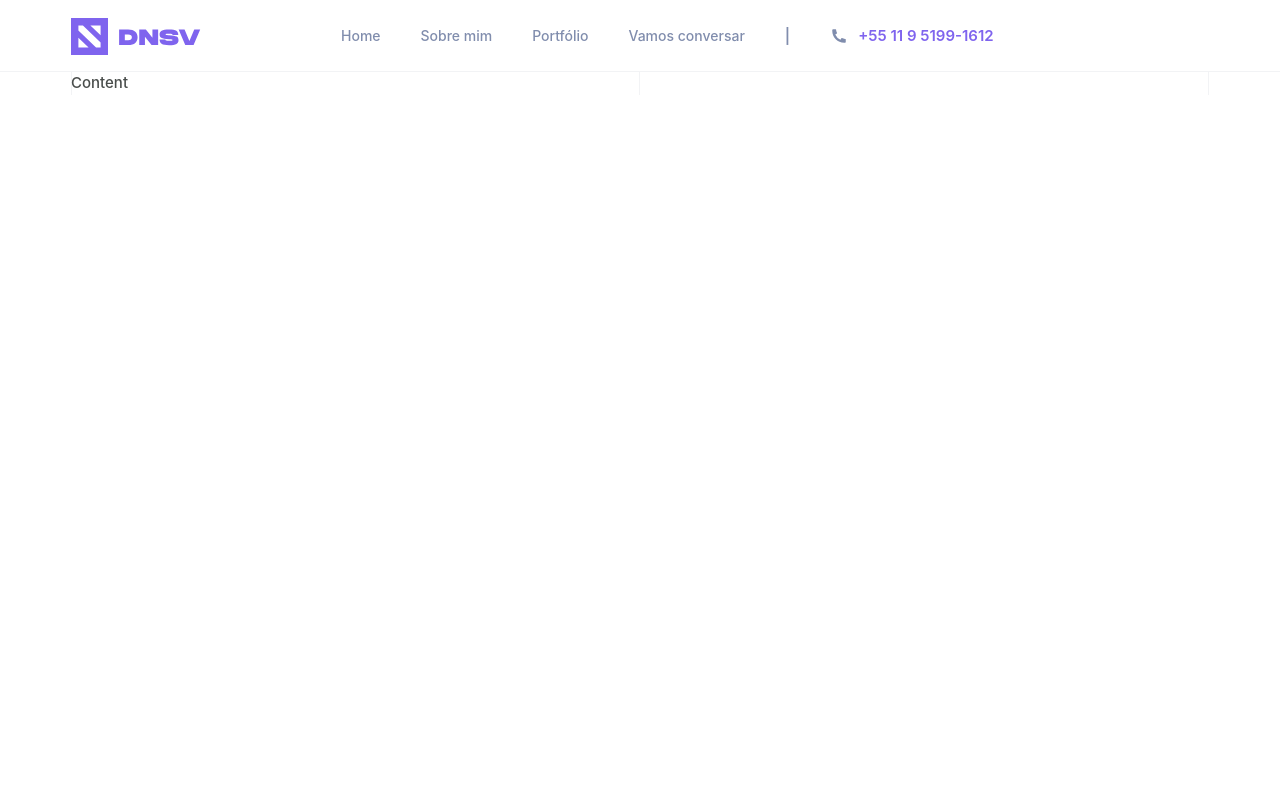
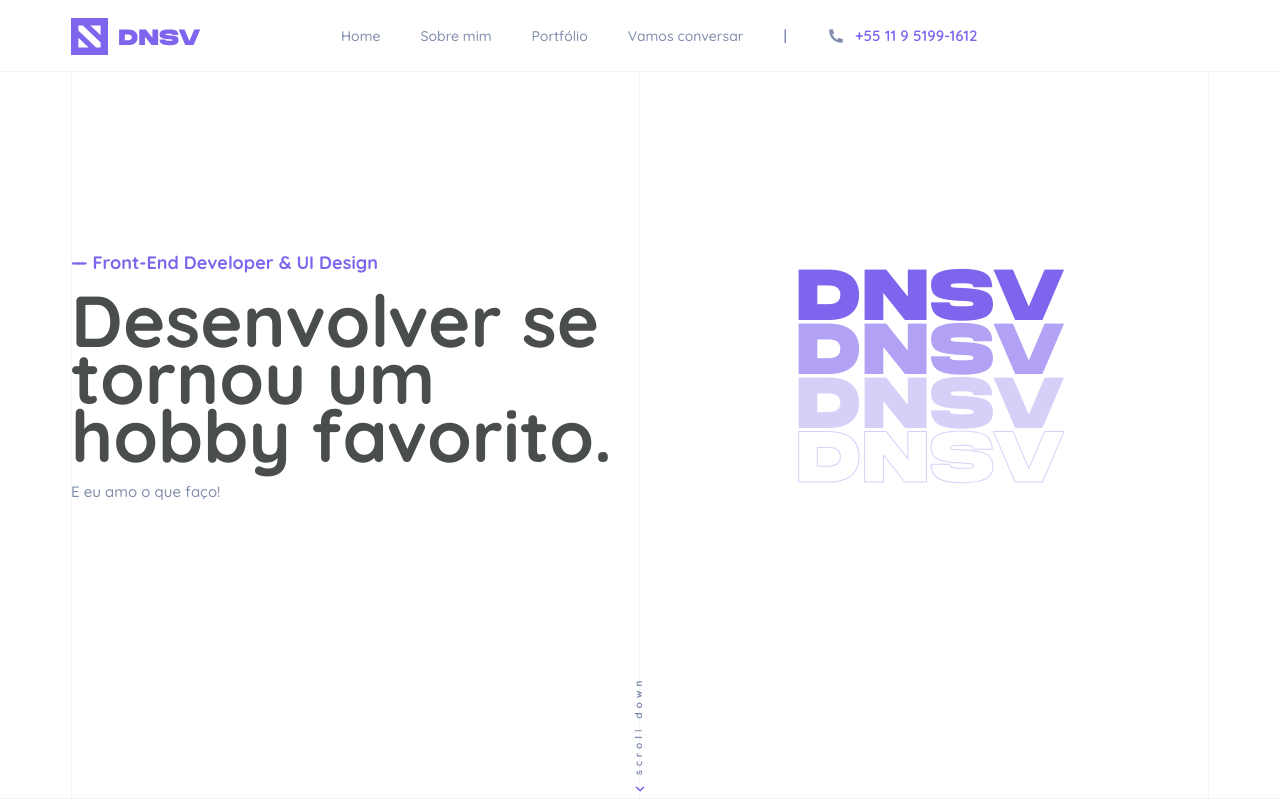
Before and after one commit to dfsilva-dxp/dfsilva-portfolio, a Next.js app: page / in a window 1280 px wide. Built offline with nearby package versions, Linux system fonts and the light colour scheme.

Commit message:
feat: criando a estrutura do banner

```diff
--- /dev/null
+++ b/public/fonts/my-font.css
@@ -0,0 +1,8 @@
+/* CUSTOM FONT */
+
+@font-face {
+  font-family: "DNSV Bold";
+  src: url("./dnsv-regular.otf");
+  font-weight: 900;
+  font-style: normal;
+}
--- /dev/null
+++ b/src/components/Banner/index.tsx
@@ -0,0 +1,42 @@
+import Image from "next/image";
+import { RiArrowDropRightLine } from "react-icons/ri";
+
+import * as S from "./styles";
+
+function Banner() {
+  return (
+    <S.Banner className="border-top-bottom">
+      <div className="div container">
+        <div className="grid" />
+        <S.Display>
+          <S.Text className="align-items-center">
+            <S.LeftContent>
+              <h1>Front-End Developer & UI Design</h1>
+              <h2>Desenvolver se tornou um hobby favorito.</h2>
+              <p>E eu amo o que faço!</p>
+            </S.LeftContent>
+            <S.RightContent>
+              <span>DNSV</span>
+              <span>DNSV</span>
+              <span>DNSV</span>
+              <span>DNSV</span>
+            </S.RightContent>
+          </S.Text>
+
+          <S.Picture className="align-items-center">
+            <Image
+              src="/images/scroll-down.svg"
+              alt="Scroll Down"
+              title="Scroll Down"
+              width={18}
+              height={118}
+              objectFit="cover"
+            />
+          </S.Picture>
+        </S.Display>
+      </div>
+    </S.Banner>
+  );
+}
+
+export default Banner;
--- /dev/null
+++ b/src/components/Banner/styles.ts
@@ -0,0 +1,97 @@
+import styled from "styled-components";
+
+export const Banner = styled.section`
+  margin-top: -1px;
+  height: calc(100vh - 4.5rem);
+
+  & > .container {
+    height: 100%;
+  }
+`;
+
+export const Display = styled.div`
+  height: 100%;
+  display: flex;
+  flex-direction: column;
+`;
+
+export const Text = styled.div`
+  flex: 1;
+  grid-template-rows: repeat(2, 1fr);
+  gap: var(--px-20);
+
+  .text-left {
+  }
+
+  @media (min-width: 991px) {
+    grid-template-columns: repeat(2, 1fr);
+    grid-template-rows: auto;
+  }
+`;
+
+export const LeftContent = styled.div`
+  width: 100%;
+  height: 100%;
+  display: flex;
+  justify-content: center;
+  flex-direction: column;
+  gap: var(--px-16);
+
+  h1 {
+    font-size: var(--ft-18);
+    color: var(--purple-500);
+
+    &::before {
+      content: "---- ";
+      letter-spacing: -4px;
+      margin-right: var(--px-8);
+    }
+  }
+
+  h2 {
+    font-size: var(--ft-40);
+    line-height: 1;
+
+    @media (min-width: 768px) {
+      font-size: var(--ft-72);
+      line-height: 0.8;
+    }
+  }
+
+  p {
+    color: var(--gray-400);
+  }
+`;
+
+export const RightContent = styled.div`
+  position: relative;
+  width: 100%;
+  height: 100%;
+  display: flex;
+  align-items: center;
+  justify-content: center;
+  flex-direction: column;
+
+  span {
+    font-family: "DNSV Bold";
+    font-size: var(--ft-72);
+    line-height: 0.75;
+    color: var(--purple-500);
+
+    &:nth-child(2) {
+      opacity: 0.6;
+    }
+    &:nth-child(3) {
+      opacity: 0.3;
+    }
+    &:nth-child(4) {
+      opacity: 0.3;
+      -webkit-text-stroke: 1px var(--purple-500);
+      color: transparent;
+    }
+  }
+`;
+
+export const Picture = styled.picture`
+  height: 118px;
+`;
--- a/src/components/Layout/index.tsx
+++ b/src/components/Layout/index.tsx
@@ -6,10 +6,7 @@ const Layout: React.FC = ({ children }) => {
   return (
     <>
       <Header />
-      <S.Container>
-        <S.Content>{children}</S.Content>
-        <S.Footer></S.Footer>
-      </S.Container>
+      <S.Container>{children}</S.Container>
     </>
   );
 };
--- a/src/components/Layout/styles.ts
+++ b/src/components/Layout/styles.ts
@@ -1,9 +1,5 @@
 import styled from "styled-components";
 
 export const Container = styled.main`
-  display: grid;
-  grid-template-rows: auto 180px;
   padding-top: var(--px-72);
 `;
-export const Content = styled.footer``;
-export const Footer = styled.footer``;
--- a/src/pages/_app.tsx
+++ b/src/pages/_app.tsx
@@ -1,6 +1,7 @@
 import { AppProps } from "next/app";
 
 import GlobalStyles from "../styles/global";
+import "/public/fonts/my-font.css";
 
 function MyApp({ Component, pageProps }: AppProps) {
   return (
--- a/src/pages/index.tsx
+++ b/src/pages/index.tsx
@@ -1,4 +1,5 @@
 import Head from "next/head";
+import Banner from "../components/Banner";
 
 import Layout from "../components/Layout";
 
@@ -9,10 +10,7 @@ export default function Home() {
         <title>Daniel Silva &bull; Front-end Developer</title>
       </Head>
       <Layout>
-        <div className="div container">
-          <div className="grid" />
-          Content
-        </div>
+        <Banner />
       </Layout>
     </>
   );
--- a/src/styles/global.ts
+++ b/src/styles/global.ts
@@ -1,4 +1,5 @@
 import { createGlobalStyle } from "styled-components";
+
 // import "swiper/css";
 // import "swiper/css/navigation";
 // import "swiper/css/pagination";
@@ -31,6 +32,7 @@ const GlobalStyles = createGlobalStyle`
     --ft-22: 1.375rem;
     --ft-24: 1.5rem;
     --ft-36: 2.25rem;
+    --ft-40: 2.5rem;
     --ft-48: 3rem;
     --ft-54: 3.375rem;
     --ft-72: 4.5rem;
@@ -68,7 +70,7 @@ const GlobalStyles = createGlobalStyle`
   }
   body {
     background: var(--white);
-    font-family: -apple-system, BlinkMacSystemFont, 'Quicksand', 'Open Sans', 'Helvetica Neue', sans-serif;
+    font-family: 'Quicksand', -apple-system, BlinkMacSystemFont, 'Open Sans', 'Helvetica Neue', sans-serif;
     color: var(--gray-800);
     font-size: var(--ft-15);
     line-height: 1.5;
@@ -154,6 +156,17 @@ const GlobalStyles = createGlobalStyle`
       }
     }
   }
+
+  .align-items-center {
+    display: grid;
+    place-items: center;
+  }
+
+  .border-top-bottom {
+    border-top: 1px solid var(--gray-50);
+    border-bottom: 1px solid var(--gray-50);
+  }
+
   .cursor-pointer {
     cursor: pointer
   }
```
Also changed, not shown: public/fonts/dnsv-regular.otf (added), public/images/scroll-down.svg (added).
